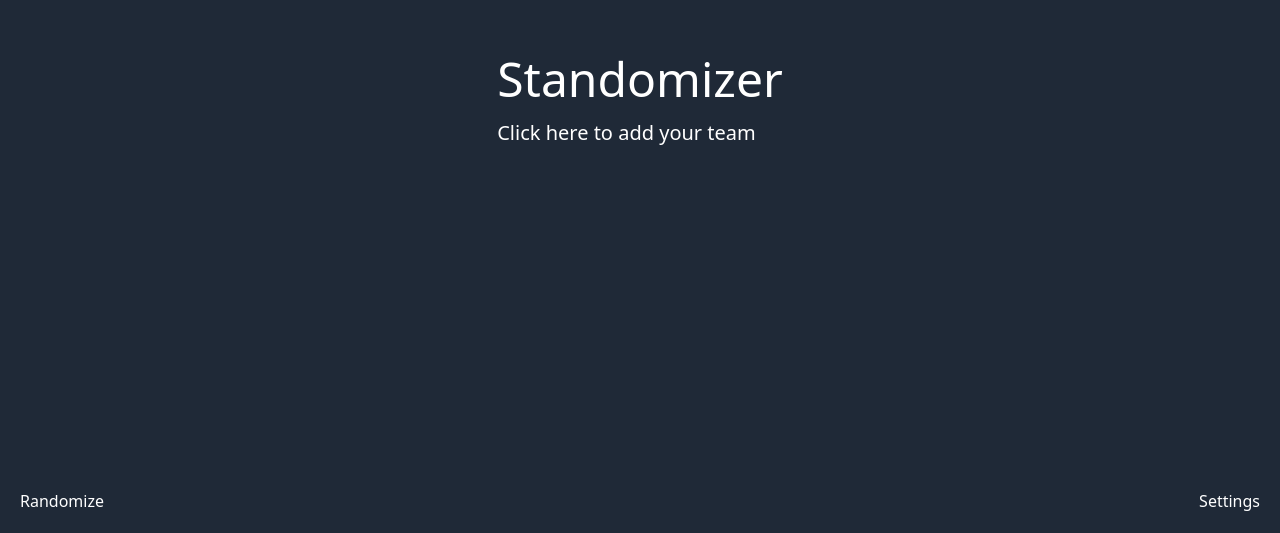
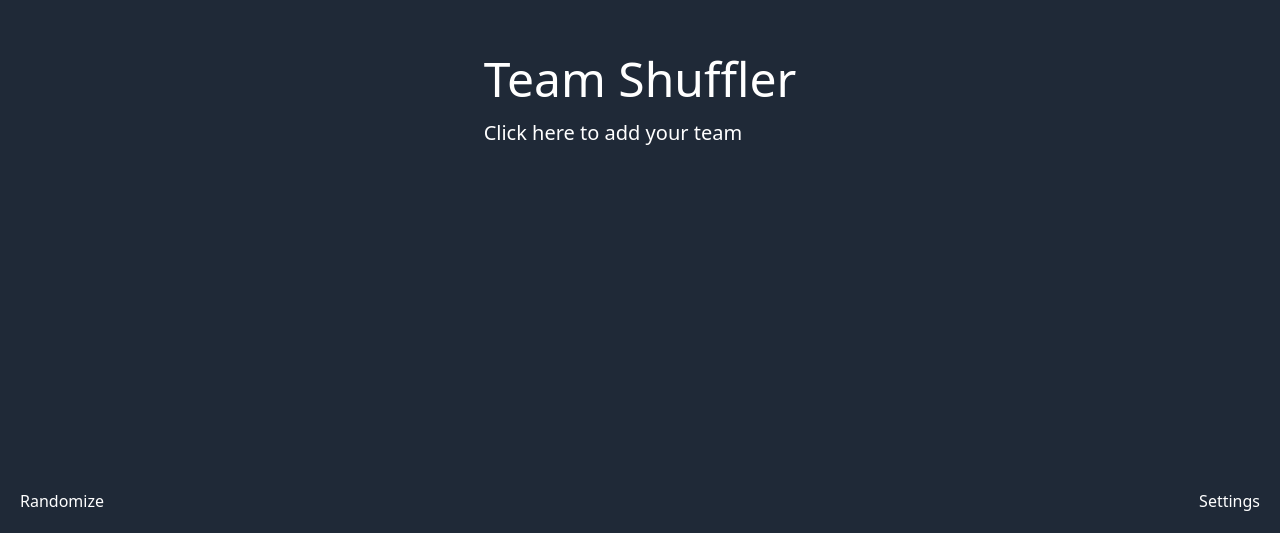
Before and after one commit to david-buck/team-shuffler, a Next.js app: page / in a window 1280 px wide. Shown: the part 267-800 px from the top of the page. Built offline with nearby package versions, Linux system fonts and the light colour scheme.

Commit message:
Update header

```diff
--- a/pages/index.js
+++ b/pages/index.js
@@ -60,7 +60,7 @@ export default function Home() {
             <Link href="/settings">
               <a className="p-5 rounded-lg">
                 <div className="cursor-pointer">
-                  <h1 className="text-5xl mb-4">Standomizer</h1>
+                  <h1 className="text-5xl mb-4">Team Shuffler</h1>
                   <p className="text-xl">Click here to add your team</p>
                 </div>
               </a>
```
